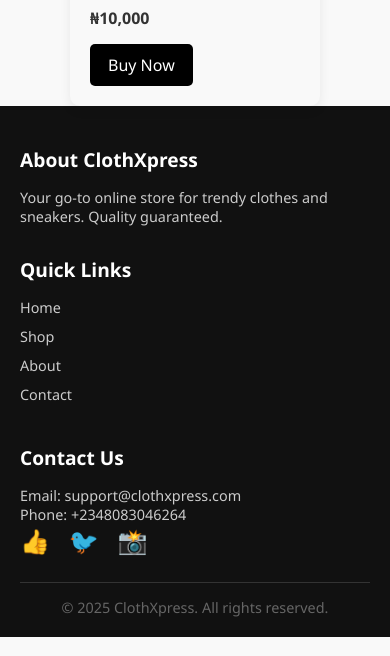
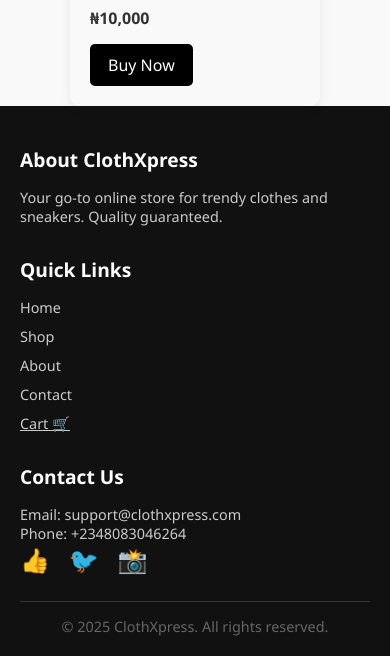
Before and after one commit to 001Adedolapo/Cloth-Express, a plain HTML site: page Shop.html in a window 390 px wide. Shown: the part 3414-4070 px from the top of the page. Drawn offline with Linux system fonts and the light colour scheme.

```diff
--- a/Shop.html
+++ b/Shop.html
@@ -19,7 +19,7 @@
       <a href="Shop.html" class="active">Shop</a>
       <a href="About.html">About</a>
       <a href="Contact.html">Contact</a>
-      <a href="Cart.html``">Cart 🛒</a>
+      <a href="Cart.html">Cart 🛒</a>
     </nav>
   </header>
 
@@ -125,6 +125,7 @@
           <li><a href="Shop.html">Shop</a></li>
           <li><a href="About.html">About</a></li>
           <li><a href="Contact.html">Contact</a></li>
+            <a href="Cart.html">Cart 🛒</a>
         </ul>
       </div>
 
```
Also changed, not shown: Contact.html (+1 -1 lines).
